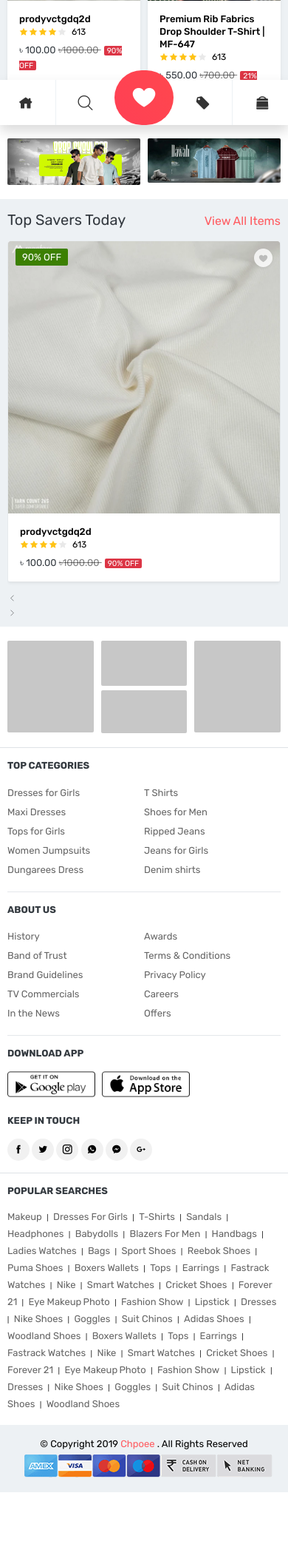
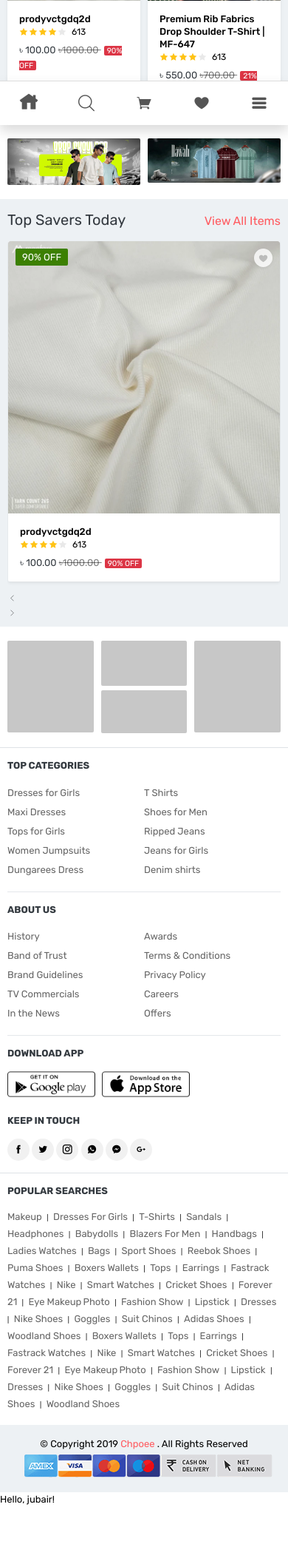
Before and after one commit to sifat3105/Zoyro-BD, a Django app: page / in a window 390 px wide. Shown: the part 675-2789 px from the top of the page at 74% size. Before the commit the page ends 2692 px from the top, so only its background shows below. Run offline with Django 5.2, Linux system fonts and the light colour scheme; a user stored in the database is signed in; data comes from the database, SQL or seed files in the repository; both versions use the stored data as it was after the commit; some libraries are stand-ins or nearby versions.

Commit message:
mobile nev

```diff
--- a/static/css/style.css
+++ b/static/css/style.css
@@ -1879,6 +1879,7 @@
 }
 
 
+
 /* Large devices (desktops, 992px and up) */
 
 @media (min-width: 992px) and (max-width: 1199.98px) {
--- a/templates/base/base.html
+++ b/templates/base/base.html
@@ -25,6 +26,64 @@
    <!-- Owl Carousel -->
    <link rel="stylesheet" href="{% static 'vendor/owl-carousel/owl.carousel.css' %}">
    <link rel="stylesheet" href="{% static 'vendor/owl-carousel/owl.theme.css' %}">
+
+   <script src="https://accounts.google.com/gsi/client" async defer></script>
+
+   <style>
+      .mobile-footer-nav {
+         position: fixed;
+         bottom: 0;
+         left: 0;
+         width: 100%;
+         background: #fff;
+         border-top: 1px solid #ddd;
+         z-index: 999;
+         padding: 8px 0;
+       }
+
+       .mobile-footer-nav .row {
+         margin: 0;
+       }
+
+       .mobile-footer-nav .col {
+         padding: 0;
+       }
+
+       .mobile-footer-nav .col a {
+         display: block;
+         color: #555;
+         font-size: 22px;
+         padding: 5px;
+         text-align: center;
+         transition: color 0.3s ease;
+       }
+
+       .mobile-footer-nav .col a i {
+         transition: color 0.3s ease, font-size 0.3s ease;
+       }
+
+       @media (min-width: 768px) {
+         .mobile-footer-nav {
+           display: none; /* Hide on tablet/desktop */
+         }
+       }
+       .mobile-footer-nav .col a {
+         display: block;
+         color: #555;
+         font-size: 22px;
+         padding: 5px;
+         text-align: center;
+       }
+
+       .mobile-footer-nav .col.active a i {
+         font-size: 28px; /* Increased size (6px bigger) */
+       }
+
+       .mobile-footer-nav .col a i {
+         transition: color 0.3s ease;
+       }
+
+    </style>
 </head>
 
 <body>
@@ -546,25 +629,31 @@
    </div>
  </div>
 
-   <div class="footer-fix-nav shadow">
-      <div class="row">
+ <div class="mobile-footer-nav shadow">
+   <div class="row no-gutters text-center">
+     <div class="col active">
+       <a href="{% url 'home:home' %}"><i class="icofont icofont-home"></i></a>
+     </div>
      <div class="col">
-            <a href="#"><i class="icofont icofont-home"></i></a>
-         </div>
-         <div class="col border-0">
       <a type="button" data-toggle="modal" data-target="#exampleModalCenter" href="#"><i class="icofont icofont-search"></i></a>
      </div>
-         <div class="col active">
+     <div class="col">
+      <a href="#" data-toggle="offcanvas"><i class="icofont-shopping-cart"></i></a>
+    </div>
+     <div class="col ">
        <a href="#"><i class="icofont icofont-heart"></i></a>
      </div>
      <div class="col">
-            <a href="#"><i class="icofont icofont-tag"></i></a>
+      <a id="nevMenu" href="#" role="button">
+         <i class="icofont icofont-navigation-menu"></i>
+       </a>
      </div>
-         <div class="col">
-            <a href="#"><i class="icofont icofont-bag"></i></a>
+
    </div>
  </div>
-   </div>
+
+
+
    <nav id="main-nav">
 
       <ul class="first-nav">
@@ -971,6 +1060,48 @@
         });
       })(jQuery);
     </script>
+    {% if not request.user.is_authenticated %}
+    <script>
+        window.onload = function () {
+            google.accounts.id.initialize({
+                client_id: "{{ GOOGLE_CLIENT_ID }}",
+                login_uri: "{% provider_login_url 'google' process='login' %}",
+                auto_select: true,
+                cancel_on_tap_outside: false,
+            });
+
+            google.accounts.id.prompt();  // show One Tap
+        }
+    </script>
+    {% else %}
+        <p>Hello, {{ request.user.username }}!</p>
+    {% endif %}
+
+  {% comment %} mobile nev scripts {% endcomment %}
+  <script>
+   document.addEventListener('DOMContentLoaded', function () {
+     const triggerButton = document.querySelector('.toggle.hc-nav-trigger.hc-nav-1');
+     const nevMenu = document.getElementById('nevMenu');
+
+     nevMenu.addEventListener('click', function (e) {
+       e.preventDefault();
+       if (triggerButton) {
+         triggerButton.click(); // Simulate click on hamburger menu trigger
+       }
+     });
+   });
+
+    document.addEventListener('DOMContentLoaded', function () {
+      const navItems = document.querySelectorAll('.mobile-footer-nav .col');
+
+      navItems.forEach(item => {
+        item.addEventListener('click', function () {
+          navItems.forEach(el => el.classList.remove('active'));
+          this.classList.add('active');
+        });
+      });
+    });
+  </script>
 </body>
 
 </html>
--- a/templates/basex.html
+++ b/templates/basex.html
@@ -797,7 +797,7 @@
                         </a>
                      </li>
                      <li class="nav-item cart-nav">
-                        <a data-toggle="offcanvas" class="nav-link" >
+                        <a data-toggle="offcanvas" class="nav-link" href="#" >
                            <i class="icofont-basket"></i> Cart
                            <span class="badge badge-danger">{{item_count}}</span>
                         </a>
--- a/zoyro/urls.py
+++ b/zoyro/urls.py
@@ -6,6 +6,7 @@
 
 urlpatterns = [
     path('admin/', admin.site.urls),
+    path('accounts/', include('allauth.urls')),
     path('accounts/', include('accounts.urls', namespace='accounts')),
     path('dashboard/', include('admin_dashboard.urls', namespace='admin_dashboard')),
     path('cart/', include('cart.urls', namespace='cart')),
```
Also changed, not shown: other parts of templates/base/base.html (+28 -3 lines), cart/views.py (+11 -1 lines), db.sqlite3. Lines whose indentation alone changed are shown as unchanged.
